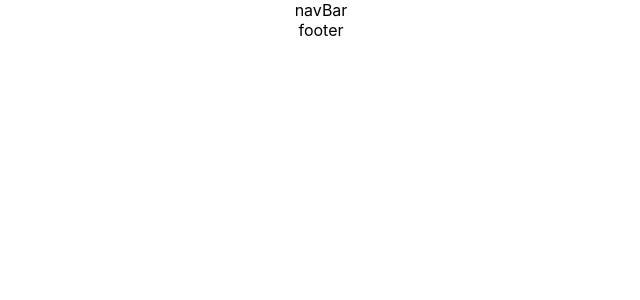
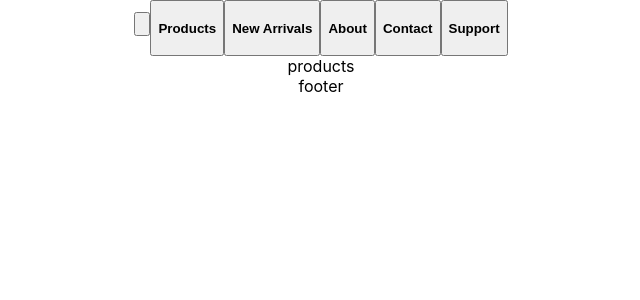
Before and after one commit to jb1756/Sound_Sync_Distribution, a React (Create React App) app: page / in a window 1280 px wide. Before the commit this address had no page. Shown: the top 300 px of the page, without its empty margins (319-959 px from the left). Built offline with nearby package versions, Linux system fonts and the light colour scheme.

Commit message:
Declared button data and set up navbar skeleton

```diff
--- a/src/App.js
+++ b/src/App.js
@@ -17,7 +17,7 @@ function App() {
       <Router>
         <NavBar />
         <Routes>
-            <Route path="/splashpage" element={<SplashPage />} />
+            <Route path="/" element={<SplashPage />} />
             <Route path="/products" element={<Products />} />
             <Route path="/newarrivals" element={<NewArrivals />} />
             <Route path="/about" element={<About />} />
--- a/src/components/navBar/index.js
+++ b/src/components/navBar/index.js
@@ -1,9 +1,49 @@
-import React from 'react'
+import React, { useState, useEffect } from "react";
+import { Link, useNavigate, useLocation } from "react-router-dom";
 
-const NavBar = () => {
+
+function NavBar(props) {
+  const navigate = useNavigate();
+  const location = useLocation();
+
+  const buttonData = [
+    { id: "splashpage", label: "", to: "/" },
+    { id: "products", label: "Products", to: "/products" },
+    { id: "newarrivals", label: "New Arrivals", to: "/newarrivals" },
+    { id: "about", label: "About", to: "/about" },
+    { id: "contact", label: "Contact", to: "/contact" },
+    { id: "support", label: "Support", to: "/support" },
+  ];
+
+  const [activeButton, setActiveButton] = useState(null);
+
+  useEffect(() => {
+    const currentButton = buttonData.find(
+      (button) => location.pathname === button.to
+    );
+    if (currentButton) {
+      setActiveButton(currentButton.id);
+    } else {
+      setActiveButton("splashpage");
+      navigate("/");
+    }
+  }, [location.pathname]);
+
   return (
-    <div>navBar</div>
-  )
+    <nav className="plain navContainer">
+      <section className="navSection">
+        {buttonData.map((button) => (
+          <button
+            key={button.id}
+            className={`main-btn ${activeButton === button.id ? "active" : ""}`}
+            onClick={() => navigate(button.to)}
+          >
+            <h4>{button.label}</h4>
+          </button>
+        ))}
+      </section>
+    </nav>
+  );
 }
 
 export default NavBar;
```
